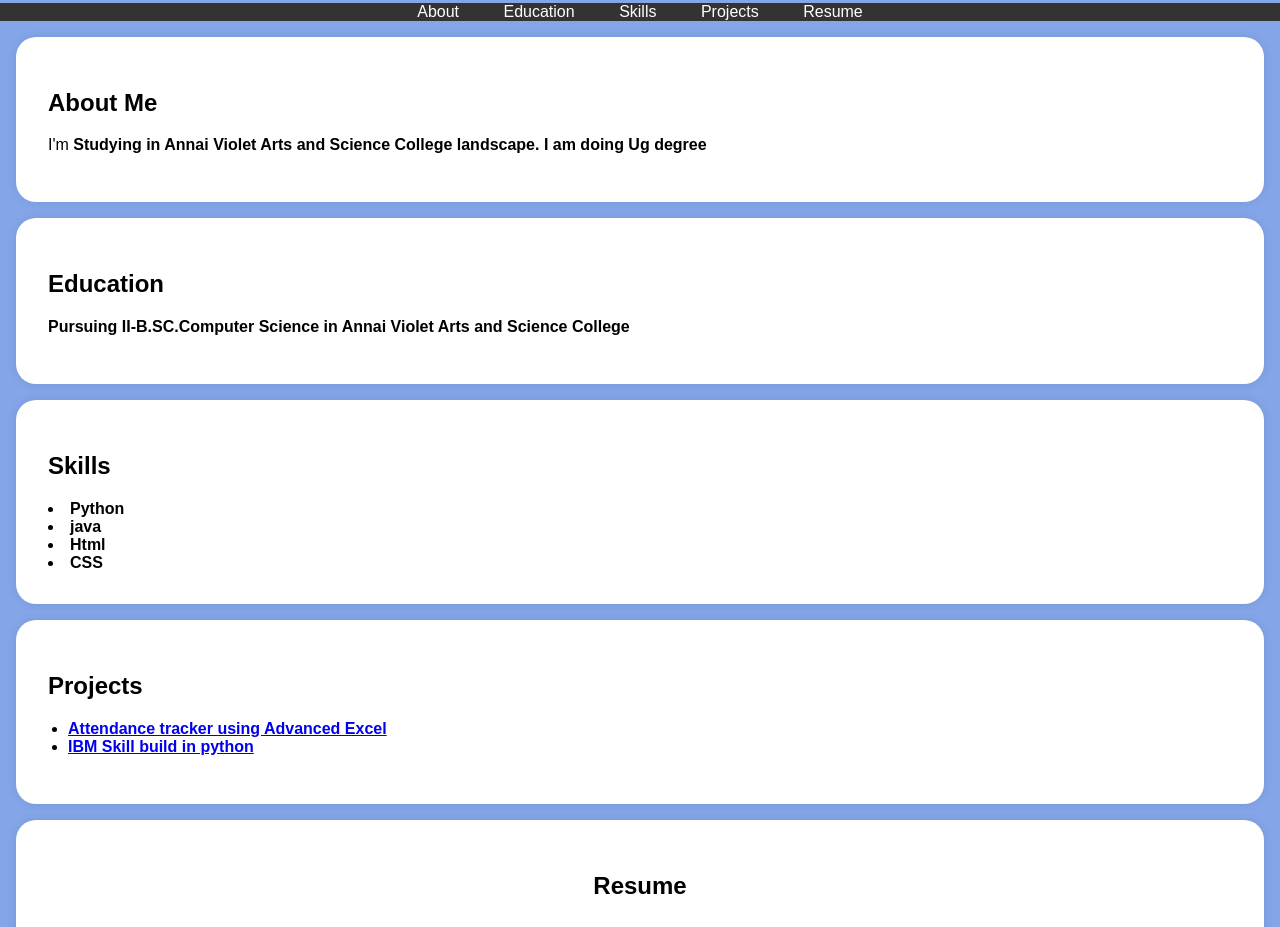
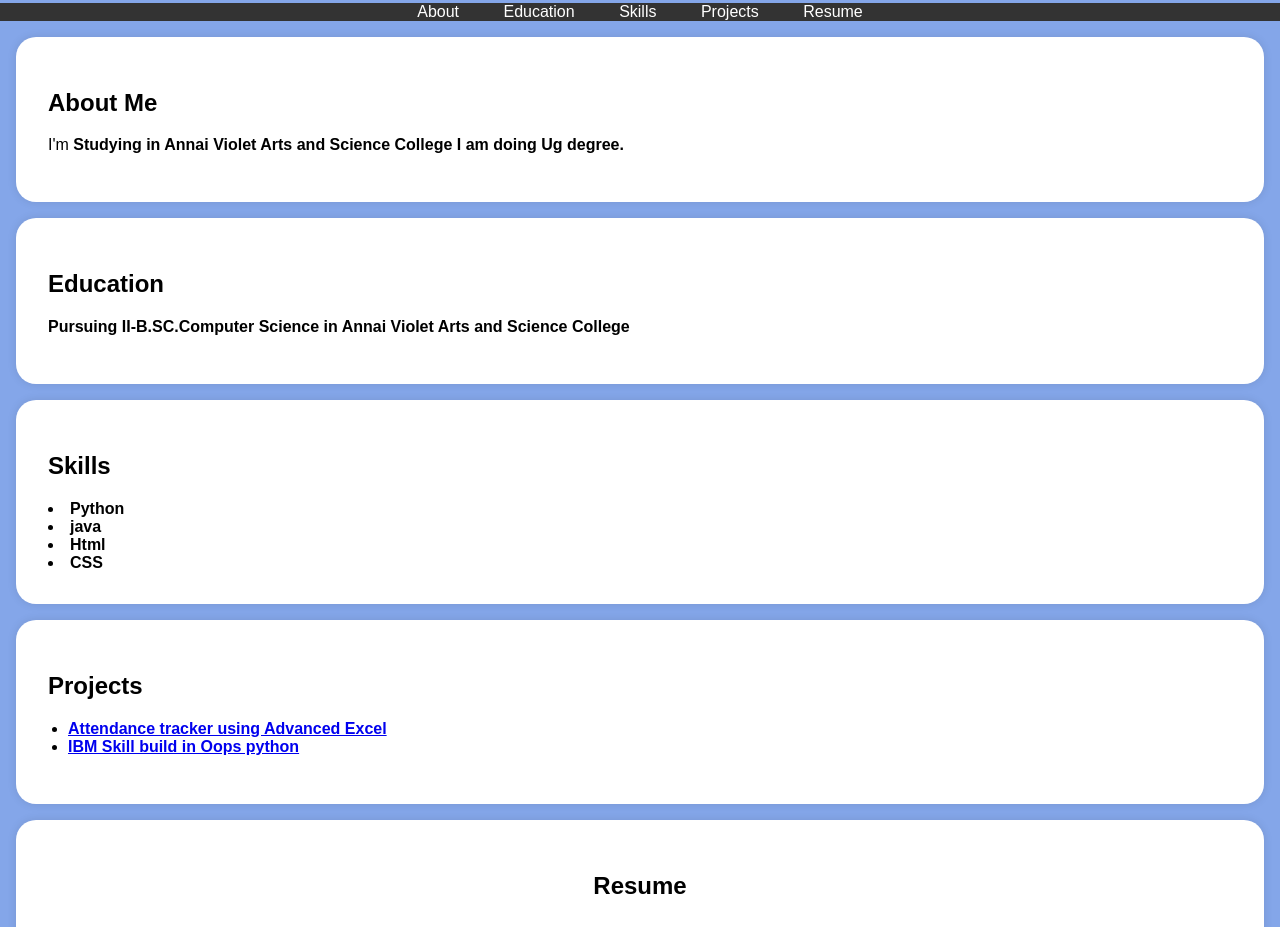
Before and after one commit to Monica200501/Monica-K, a plain HTML site: page index.html in a window 1280 px wide. Shown: the part 210-1137 px from the top of the page. Drawn offline with Linux system fonts and the light colour scheme.

Commit message:
Update index.html

```diff
--- a/index.html
+++ b/index.html
@@ -115,7 +115,7 @@
     <section id="about">
         <div class="section-content">
             <h2>About Me</h2>
-            <p>I'm  <b> Studying in Annai Violet Arts and Science College<a href="https://techtrainer20.github.io/git_con2/" traget="_target"></a> landscape. I am doing Ug degree </p>
+            <p>I'm  <b> Studying in Annai Violet Arts and Science College<a href="https://techtrainer20.github.io/git_con2/" traget="_target"></a> I am doing Ug degree. </p>
         </div>
     </section>
 
@@ -145,7 +145,7 @@
             <h2>Projects</h2>
             <ul>
                 <li><a href="#">Attendance tracker using Advanced Excel</a></li>
-                <li><a href="#">IBM Skill build in python</a></li>
+                <li><a href="#">IBM Skill build in Oops python</a></li>
                 <!-- Add more project links here -->
             </ul>
         </div>
```
